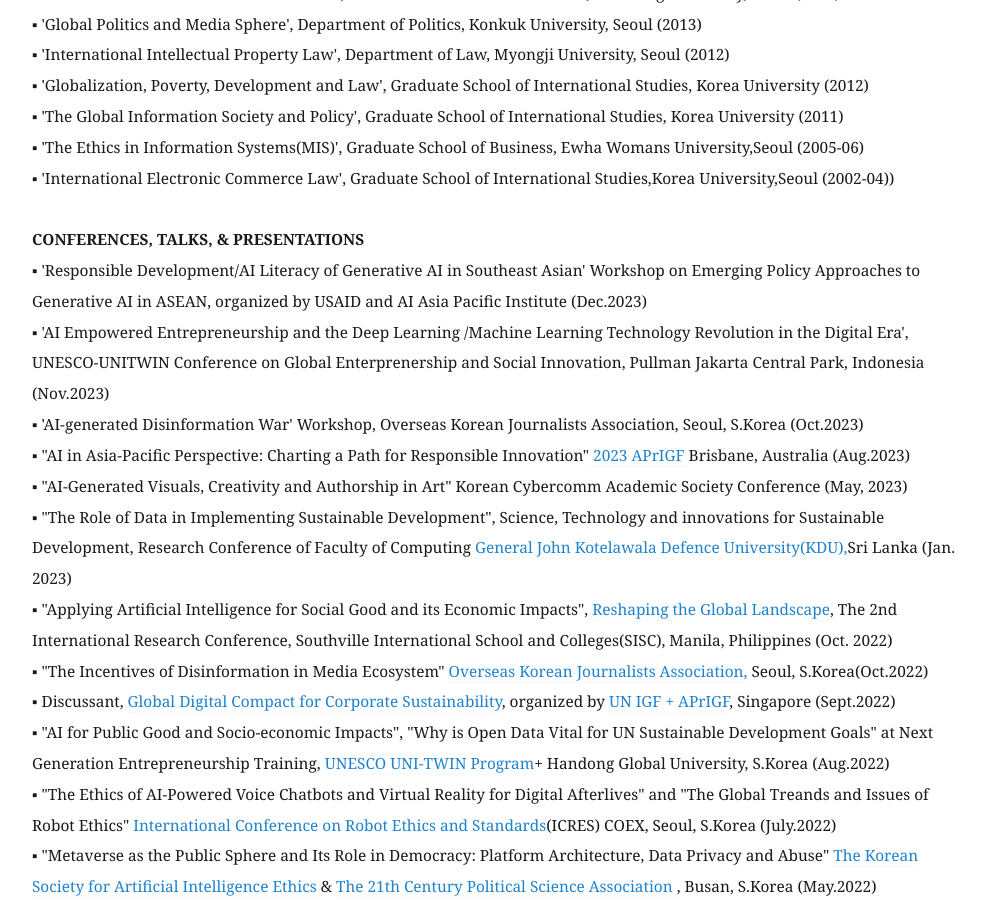
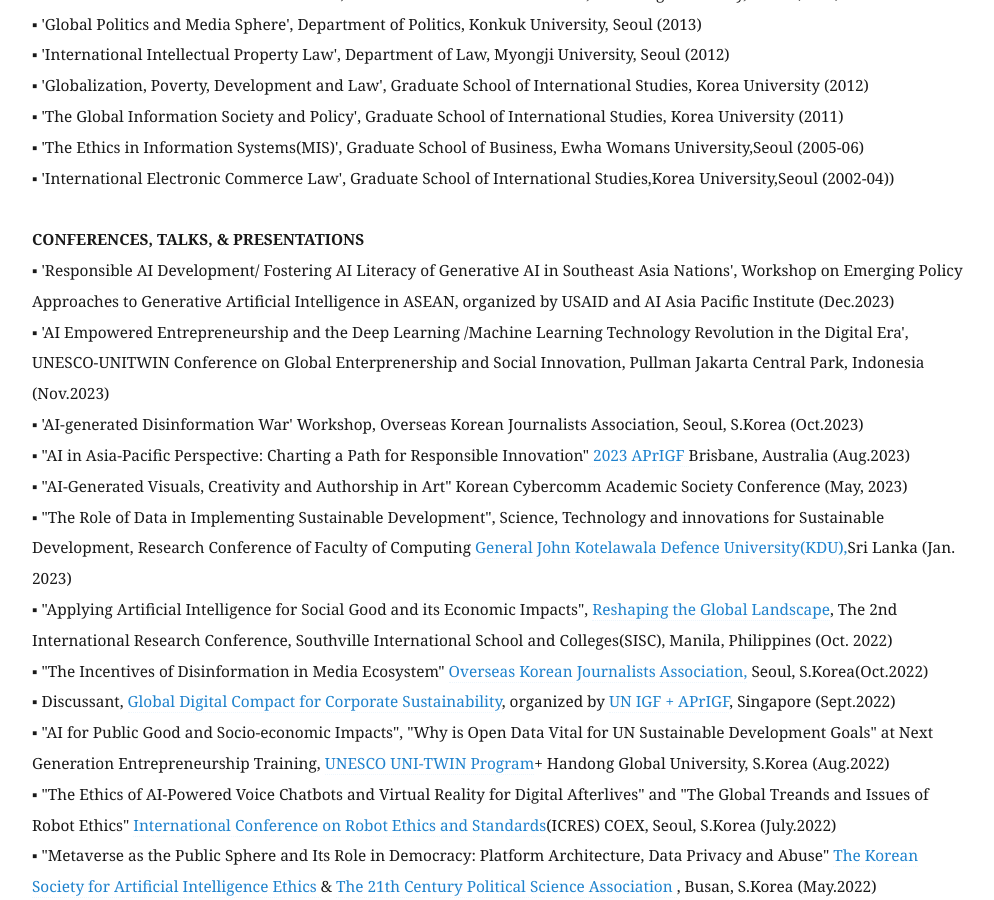
Before and after one commit to eunchangchoi/eunchangchoi.github.io, a Jekyll site: the page built from index.md, in a window 1280 px wide and 900 px high, scrolled down 4331 px. Shown: the whole window, without its empty margins (68-1062 px from the left). Built offline with Jekyll 4.4.1, drawn with Linux system fonts in a browser that asks for light colours.

Commit message:
Update index.md

```diff
--- a/index.md
+++ b/index.md
@@ -95,7 +95,7 @@
 ▪ 'International Electronic Commerce Law', Graduate School of International Studies,Korea University,Seoul (2002-04)) <br>
     <br>
  <strong> CONFERENCES, TALKS, & PRESENTATIONS </strong> <br>
-▪ 'Responsible Development/AI Literacy of Generative AI in Southeast Asian' Workshop on Emerging Policy Approaches to Generative AI in ASEAN, organized by USAID and AI Asia Pacific Institute (Dec.2023) <br>
+▪ 'Responsible AI Development/ Fostering AI Literacy of Generative AI in Southeast Asia Nations', Workshop on Emerging Policy Approaches to Generative Artificial Intelligence in ASEAN, organized by USAID and AI Asia Pacific Institute (Dec.2023) <br>
 ▪ 'AI Empowered Entrepreneurship and the Deep Learning /Machine Learning Technology Revolution in the Digital Era', UNESCO-UNITWIN Conference on Global Enterprenership and Social Innovation, Pullman Jakarta Central Park, Indonesia (Nov.2023) <br>
 ▪ 'AI-generated Disinformation War' Workshop, Overseas Korean Journalists Association, Seoul, S.Korea (Oct.2023) <br>
 ▪ "AI in Asia-Pacific Perspective: Charting a Path for Responsible Innovation"<a href="https://forms.for.asia/proposal/?proposalform=NjQ1N2JkN2I4YmY3Yi8vMjMvLzEyNTQvLzA="> 2023 APrIGF </a> Brisbane, Australia (Aug.2023) <br>
```
